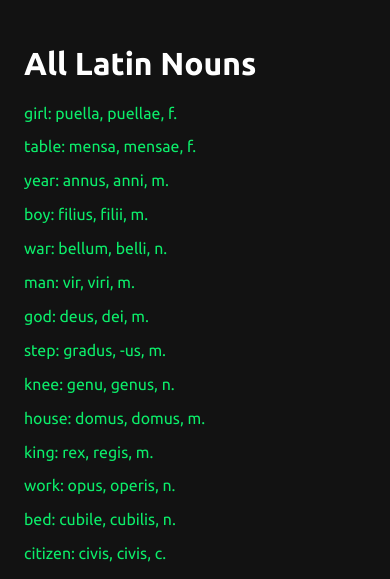
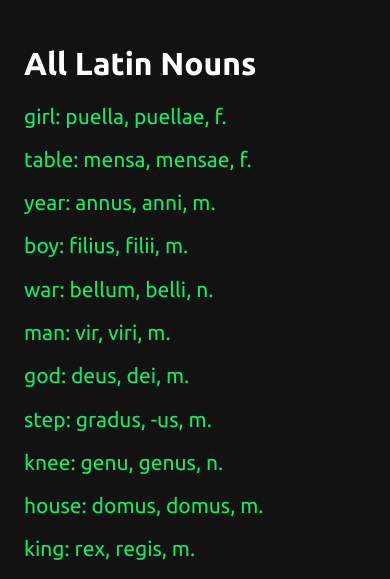
Before and after one commit to VulcanWM/discipulis-flask, a Flask app: page /all_nouns in a window 390 px wide. Shown: the top 579 px of the page. Run offline with Flask 2, Linux system fonts and the light colour scheme.

Commit message:
added responsive text again

```diff
--- a/static/main.css
+++ b/static/main.css
@@ -197,5 +197,8 @@ caption {
   input {
     font-size: 16px;
   }
-  font-size: 20px;
 }
+
+p,label,li,span,a {
+  font-size: 1.15em;
+}
```
